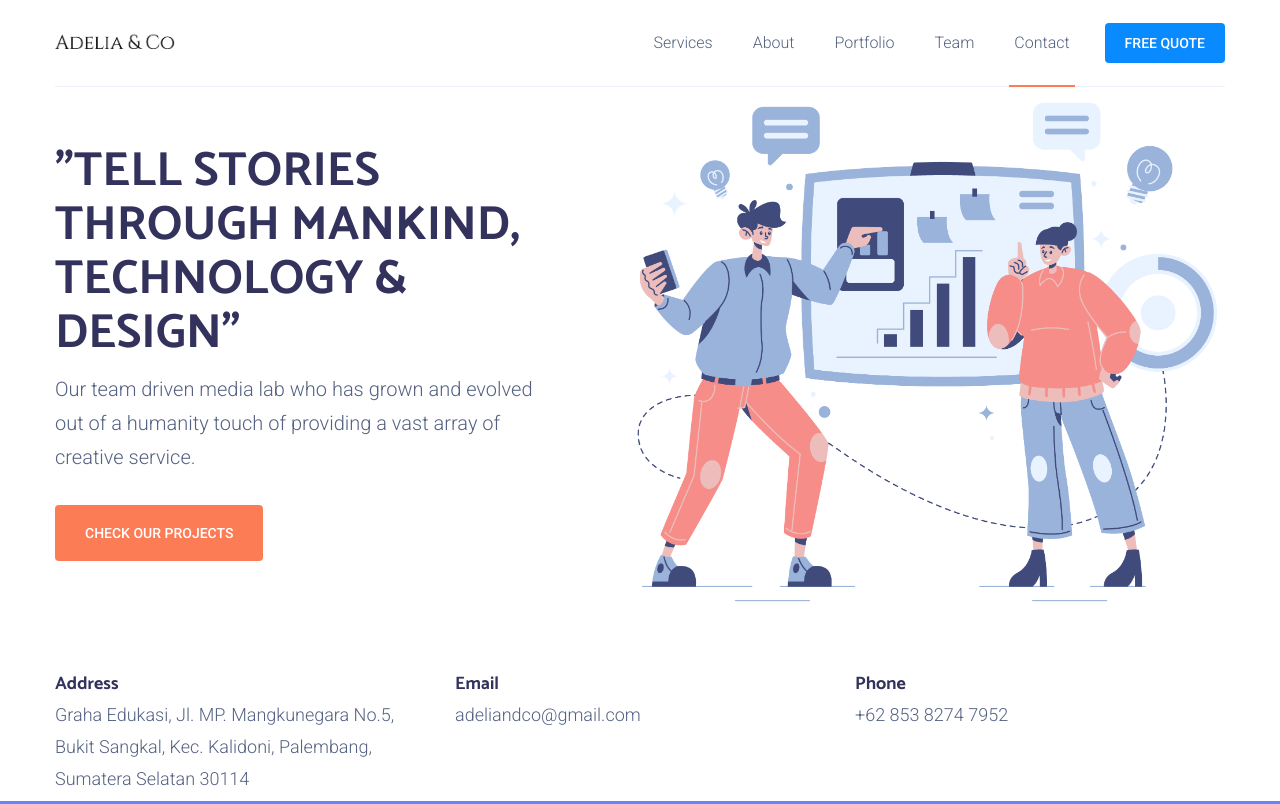
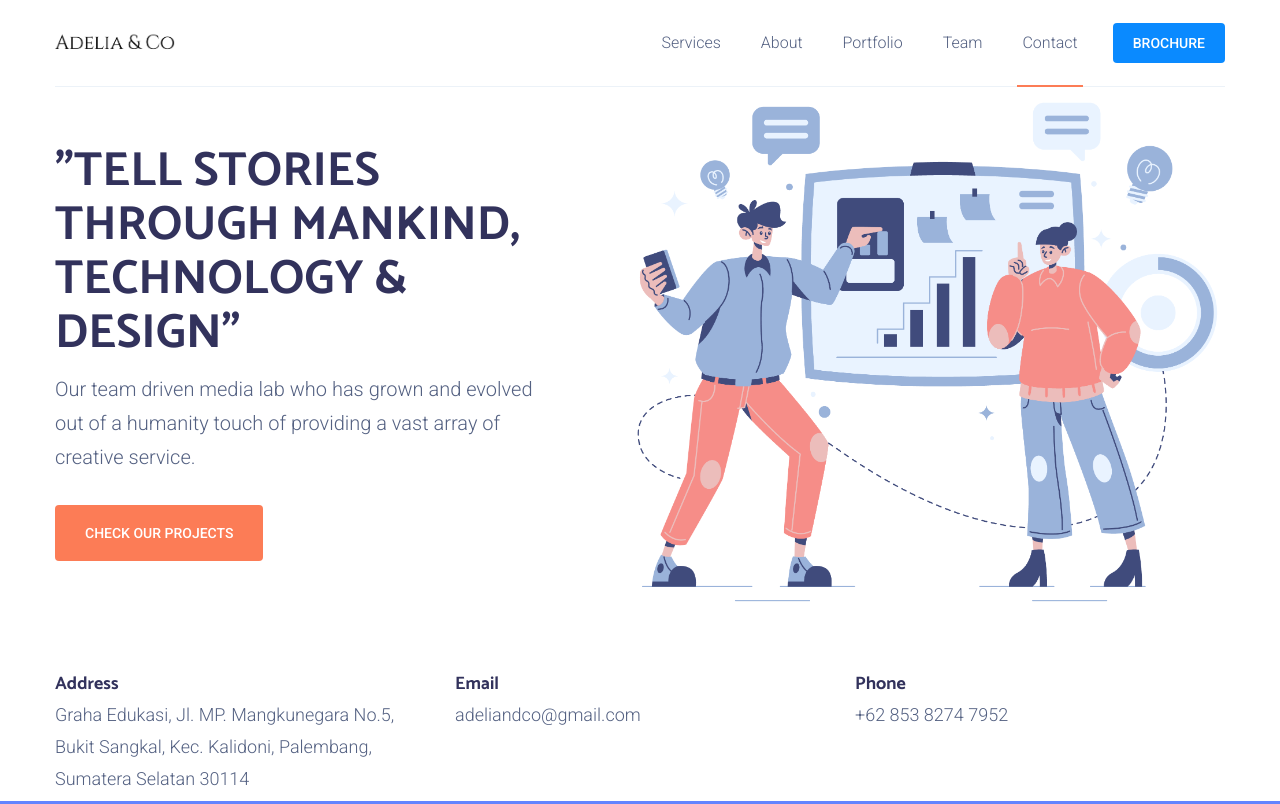
Before and after one commit to roylisto/adelia, a plain HTML site: page index.html in a window 1280 px wide. Shown: the top 804 px of the page. Drawn offline with Linux system fonts and the light colour scheme; a web font is replaced by a local one.

Commit message:
add brochure

```diff
--- a/index.html
+++ b/index.html
@@ -107,7 +107,7 @@
                             <a href="#adelia-contact" class="nav-link page-scroll">Contact</a>
                         </li>
                         <li class="nav-item">
-                            <a href="#" class="custom-btn btn-small" data-toggle="modal" data-target="#quote-modal">Free Quote</a>
+                            <a href="documents/adelia&co.pdf" class="custom-btn btn-small" target="_blank">Brochure</a>
                         </li>
                     </ul>
                 </div>
```
Also changed, not shown: 1 other file.
